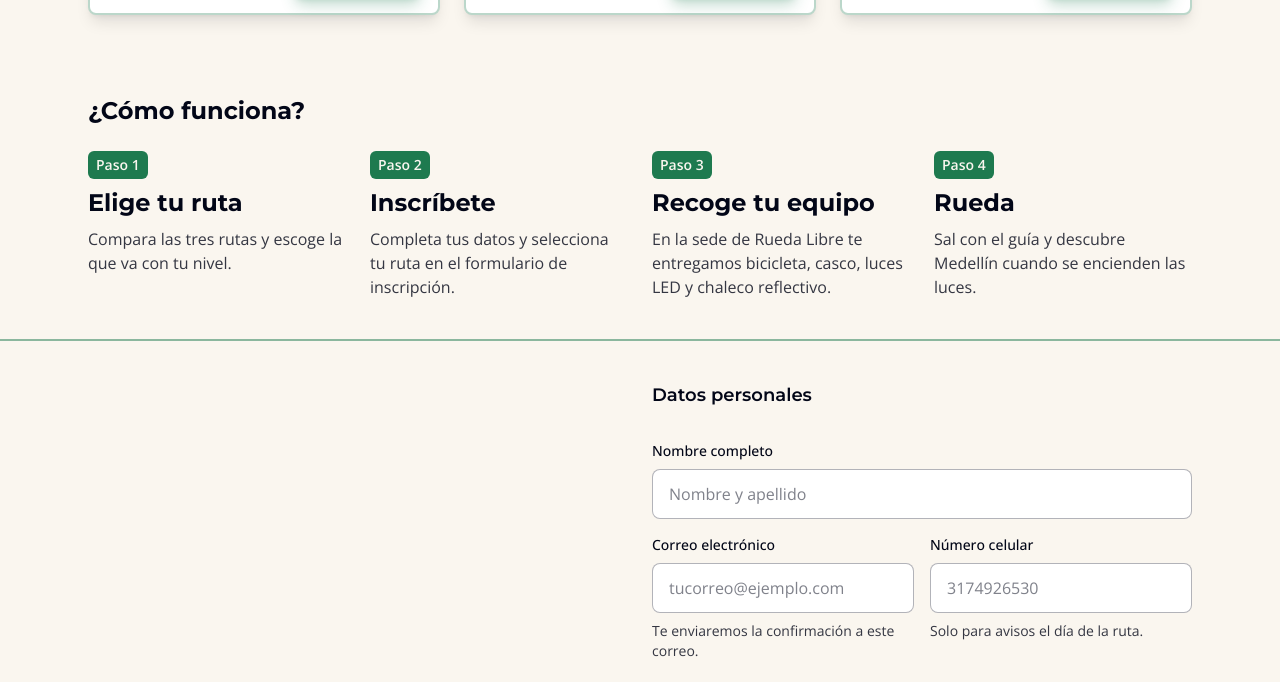
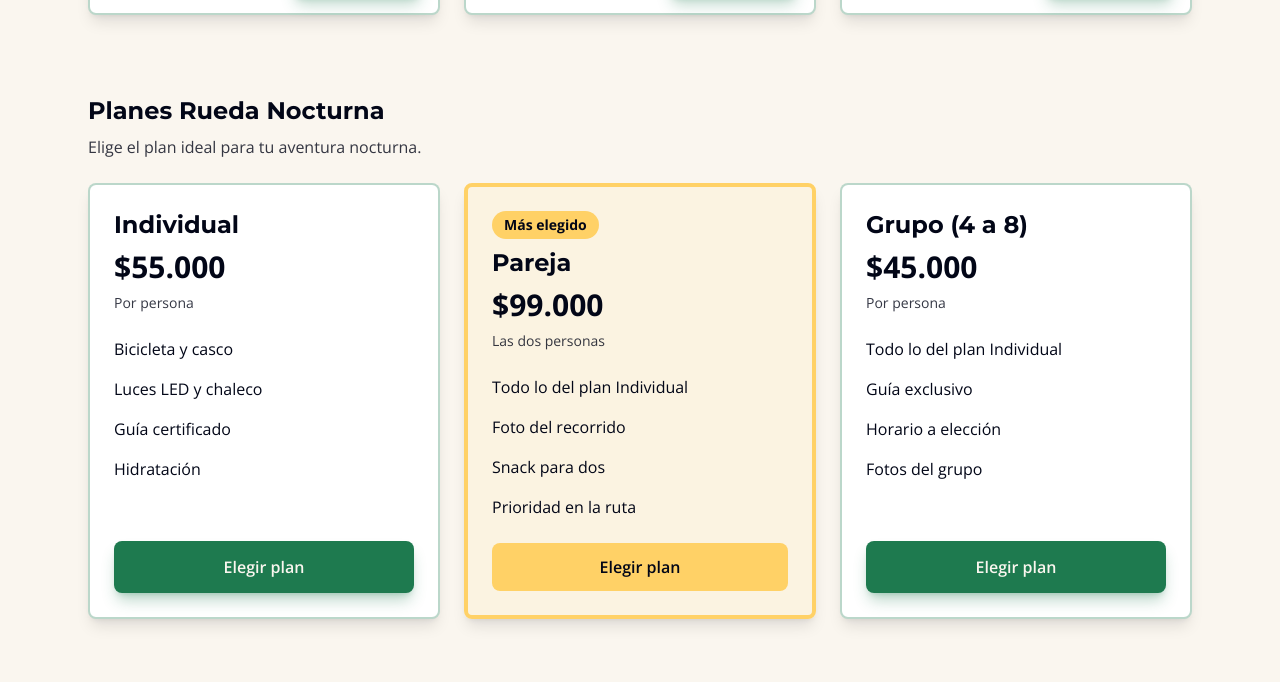
Before and after one commit to juandasan1432-commits/Rueda-libre, a website: page nocturna/index.html in a window 1280 px wide. Shown: the part 1189-1871 px from the top of the page. Drawn offline with nearby package versions, Linux system fonts and the light colour scheme.

Commit message:
actualizacion_reto_11

```diff
--- a/nocturna/index.html
+++ b/nocturna/index.html
@@ -13,15 +13,14 @@
 
 <body class="bg-crema font-open-sans text-azul-noche dark:bg-azul-noche dark:text-crema">
 
-    <!-- ENCABEZADO -->
     <header class="border-b-2 border-verde-ruta/50 py-4 dark:border-crema/20">
 
         <div class="mx-auto flex max-w-6xl flex-wrap items-center justify-between gap-6 px-6">
 
-            <!-- LOGO: ENLACE AL SITIO PRINCIPAL -->
+            <!-- ENLACE AL SITIO PRINCIPAL -->
             <a href="../index.html"
                 class="rounded-md font-montserrat text-xl font-extrabold focus:outline-none focus:ring-2 focus:ring-verde-ruta focus:ring-offset-2 focus:ring-offset-crema dark:focus:ring-amarillo-farol dark:focus:ring-offset-azul-noche">
-                Rueda Nocturna
+                Rueda libre
             </a>
 
             <div class="flex flex-wrap items-center gap-6">
@@ -37,6 +36,17 @@
                                 Rutas
                             </a>
                         </li>
+
+                        <li>
+
+                            <a href="#planes" class="rounded-md transition hover:text-verde-ruta focus:outline-none focus:ring-2 focus:ring-verde-ruta dark:hover:text-amarillo-farol dark:focus:ring-amarillo-farol">
+
+                                Planes
+
+                            </a>
+
+                        </li>
+
 
                         <li>
                             <a href="#como-funciona"
@@ -99,7 +109,7 @@
 
                         <ul class="flex flex-wrap gap-6 text-xl font-bold">
                             <li>3 rutas</li>
-                            <li>Desde $55.000</li>
+                            <li>Planes desde $45.000</li>
                         </ul>
 
                         <a href="#inscripcion" class="inline-block btn-inscripcion">
@@ -337,6 +347,67 @@
                             </div>
 
                         </div>
+                    </article>
+
+                </div>
+            </div>
+        </section>
+
+        <!-- PLANES RUEDA NOCTURNA -->
+        <section id="planes" class="py-10">
+            <div class="mx-auto max-w-6xl space-y-6 px-6">
+                <div class="space-y-2">
+                    <h2 class="font-montserrat text-2xl font-bold">Planes Rueda Nocturna</h2>
+                    <p class="text-azul-noche/80 dark:text-crema/80">Elige el plan ideal para tu aventura nocturna.</p>
+                </div>
+                <div class="grid grid-cols-1 items-stretch gap-6 lg:grid-cols-3">
+                    <!-- PLAN INDIVIDUAL -->
+                    <article class="flex h-full flex-col gap-6 rounded-lg border-2 border-verde-ruta/30 bg-white dark:border-crema/20 dark:bg-slate-900 dark:hover:border-amarillo-farol/50 hover:border-verde-ruta p-6 shadow-lg shadow-azul-noche/10 transition">
+                        <div class="space-y-2">
+                            <h3 class="font-montserrat text-2xl font-bold">Individual</h3>
+                            <p class="text-3xl font-extrabold">$55.000</p>
+                            <p class="text-sm text-azul-noche/80 dark:text-crema/80">Por persona</p>
+                        </div>
+                        <ul class="flex flex-1 flex-col gap-4">
+                            <li>Bicicleta y casco</li>
+                            <li>Luces LED y chaleco</li>
+                            <li>Guía certificado</li>
+                            <li>Hidratación</li>
+                        </ul>
+                        <a href="#inscripcion" class="block btn-inscripcion text-center">Elegir plan</a>
+                    </article>
+
+                    <!-- PLAN PAREJA -->
+                    <article class="flex h-full flex-col gap-6 rounded-lg border-4 border-amarillo-farol bg-amarillo-farol/10 dark:bg-slate-800 p-6 shadow-lg shadow-azul-noche/10 transition">
+                        <div class="space-y-2">
+                            <span class="inline-block rounded-full bg-amarillo-farol px-3 py-1 text-sm font-bold text-slate-950">Más elegido</span>
+                            <h3 class="font-montserrat text-2xl font-bold">Pareja</h3>
+                            <p class="text-3xl font-extrabold">$99.000</p>
+                            <p class="text-sm text-azul-noche/80 dark:text-crema/80">Las dos personas</p>
+                        </div>
+                        <ul class="flex flex-1 flex-col gap-4">
+                            <li>Todo lo del plan Individual</li>
+                            <li>Foto del recorrido</li>
+                            <li>Snack para dos</li>
+                            <li>Prioridad en la ruta</li>
+                        </ul>
+                        <a href="#inscripcion" class="block rounded-lg bg-amarillo-farol px-6 py-3 text-center font-semibold text-slate-950 transition hover:bg-amarillo-farol/80 focus:outline-none focus:ring-2 focus:ring-amarillo-farol focus:ring-offset-2 focus:ring-offset-crema dark:focus:ring-offset-slate-800">Elegir plan</a>
+                    </article>
+
+                    <!-- PLAN GRUPO (4 A 8) -->
+                    <article class="flex h-full flex-col gap-6 rounded-lg border-2 border-verde-ruta/30 bg-white dark:border-crema/20 dark:bg-slate-900 dark:hover:border-amarillo-farol/50 hover:border-verde-ruta p-6 shadow-lg shadow-azul-noche/10 transition">
+                        <div class="space-y-2">
+                            <h3 class="font-montserrat text-2xl font-bold">Grupo (4 a 8)</h3>
+                            <p class="text-3xl font-extrabold">$45.000</p>
+                            <p class="text-sm text-azul-noche/80 dark:text-crema/80">Por persona</p>
+                        </div>
+                        <ul class="flex flex-1 flex-col gap-4">
+                            <li>Todo lo del plan Individual</li>
+                            <li>Guía exclusivo</li>
+                            <li>Horario a elección</li>
+                            <li>Fotos del grupo</li>
+                        </ul>
+                        <a href="#inscripcion" class="block btn-inscripcion text-center">Elegir plan</a>
                     </article>
 
                 </div>
@@ -719,6 +790,17 @@
                     </li>
 
                     <li>
+
+                        <a href="#planes" class="rounded-md transition hover:text-verde-ruta focus:outline-none focus:ring-2 focus:ring-verde-ruta dark:hover:text-amarillo-farol dark:focus:ring-amarillo-farol">
+
+                            Planes
+
+                        </a>
+
+                    </li>
+
+
+                    <li>
                         <a href="#como-funciona"
                             class="rounded-md transition hover:text-verde-ruta focus:outline-none focus:ring-2 focus:ring-verde-ruta dark:hover:text-amarillo-farol dark:focus:ring-amarillo-farol">
                             Cómo funciona
```
Also changed, not shown: nocturna/src/output.css.
